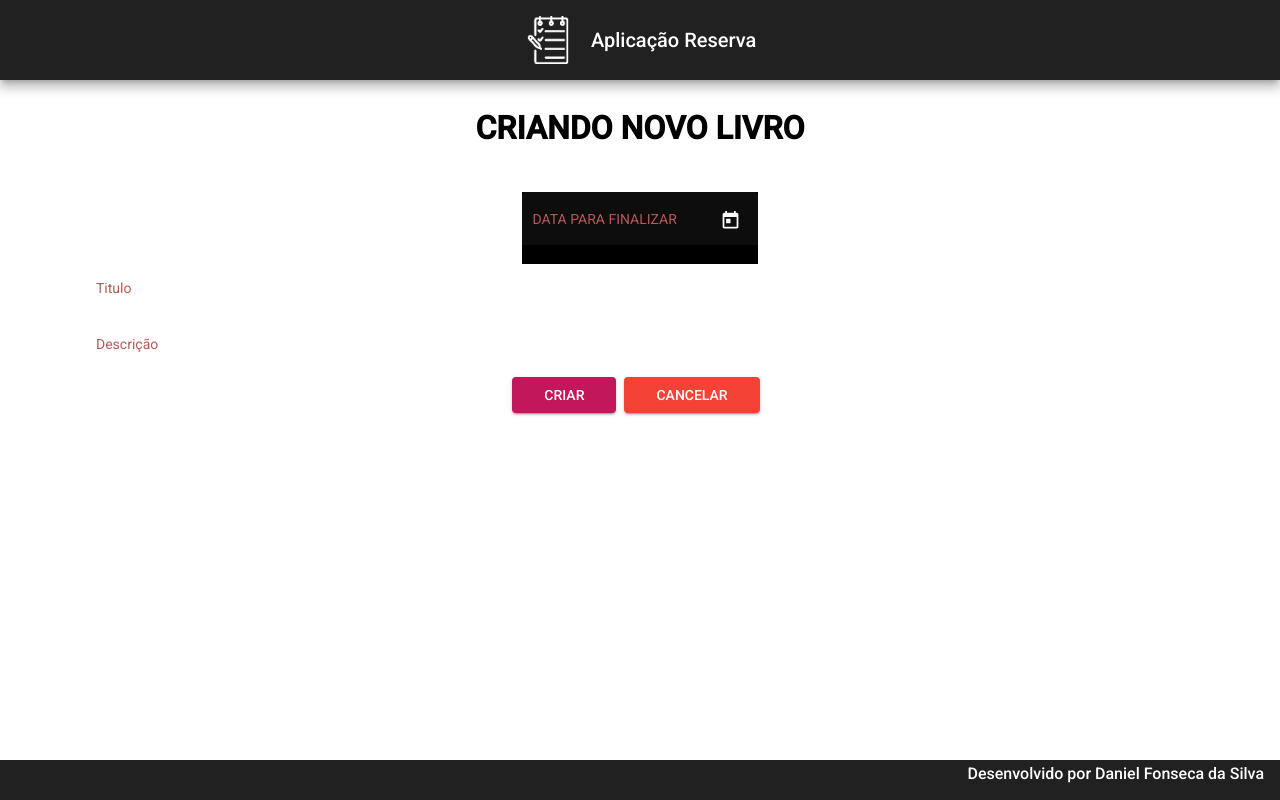
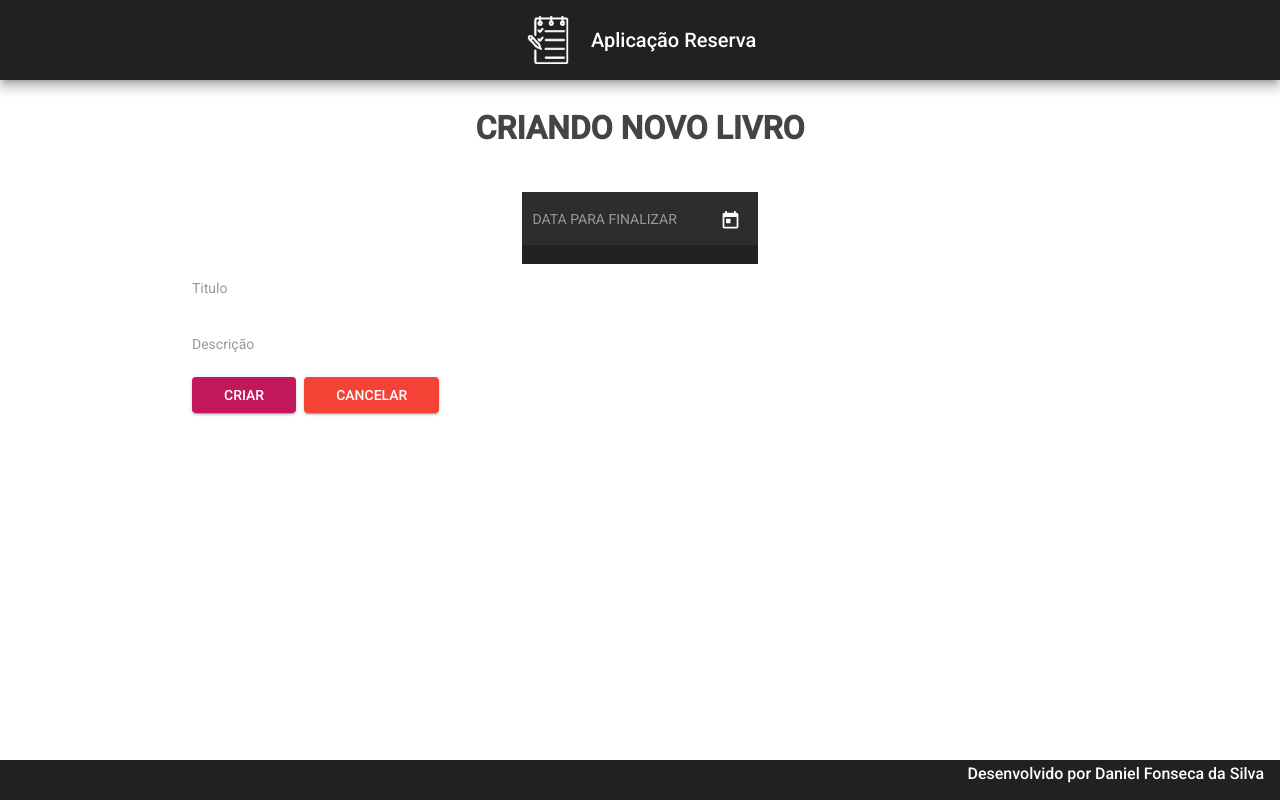
Before and after one commit to Daniel-Fonseca-da-Silva/Projeto-com-Java11-e-Angular11-Front, an Angular app: page /create in a window 1280 px wide. Built offline with nearby package versions, Linux system fonts and the light colour scheme.

Commit message:
Implementado botão cancelar

```diff
--- a/src/app/components/create/create.component.css
+++ b/src/app/components/create/create.component.css
@@ -1,23 +1,23 @@
 form {
-    width: 85%;
+    width: 70%;
     margin: 2rem auto 0 auto;
     text-align: center;
 }
 
 .data-finalizar {
     text-align: start;
-    background-color: black;
+    background-color: #222;
 }
 
 form mat-label {
-    color: rgb(185, 88, 88);
+    color: #999;
 }
 
 h1 {
     font-size: 2rem;
     font-weight: 600;
     margin-bottom: 3rem;
-    color: black;
+    color: #444;
 }
 
 .form {
@@ -26,7 +26,7 @@ h1 {
 
 .buttons {
     width: 100%;
-
+    text-align: start;
 }
 
 button {
--- a/src/app/components/create/create.component.html
+++ b/src/app/components/create/create.component.html
@@ -21,7 +21,7 @@
 
   <div class="buttons">
     <button mat-raised-button color="primary">CRIAR</button>
-    <button mat-raised-button color="warn">CANCELAR</button>
+    <button (click) = "cancelar()" mat-raised-button color="warn">CANCELAR</button>
   </div>
 
 </form>
--- a/src/app/components/create/create.component.ts
+++ b/src/app/components/create/create.component.ts
@@ -1,4 +1,5 @@
 import { Component, OnInit } from '@angular/core';
+import { Router } from '@angular/router';
 
 @Component({
   selector: 'app-create',
@@ -7,9 +8,13 @@ import { Component, OnInit } from '@angular/core';
 })
 export class CreateComponent implements OnInit {
 
-  constructor() { }
+  constructor(private router: Router) { }
 
   ngOnInit(): void {
   }
 
+  cancelar(): void {
+    this.router.navigate(['']);
+  }
+
 }
--- a/src/app/components/read-all/read-all.component.html
+++ b/src/app/components/read-all/read-all.component.html
@@ -2,7 +2,7 @@
     <div class="badge mat-elevation-z8">
         <button (click)="navegarParaFinalizados()" mat-stroked-button color="primary" matBadge = "{{ closed }}">TASKS FINALIZADAS</button>
     </div>
-    <button class="novo-item mat-elevation-z8" mat-raised-button color="primary">NOVO</button>
+    <button [routerLink]="['create']" routerLinkActive="router-link-active"  class="novo-item mat-elevation-z8" mat-raised-button color="primary">NOVO</button>
 
     <div class="content" *ngFor="let item of list">
         <mat-card class="mat-elevation-z8">
```
